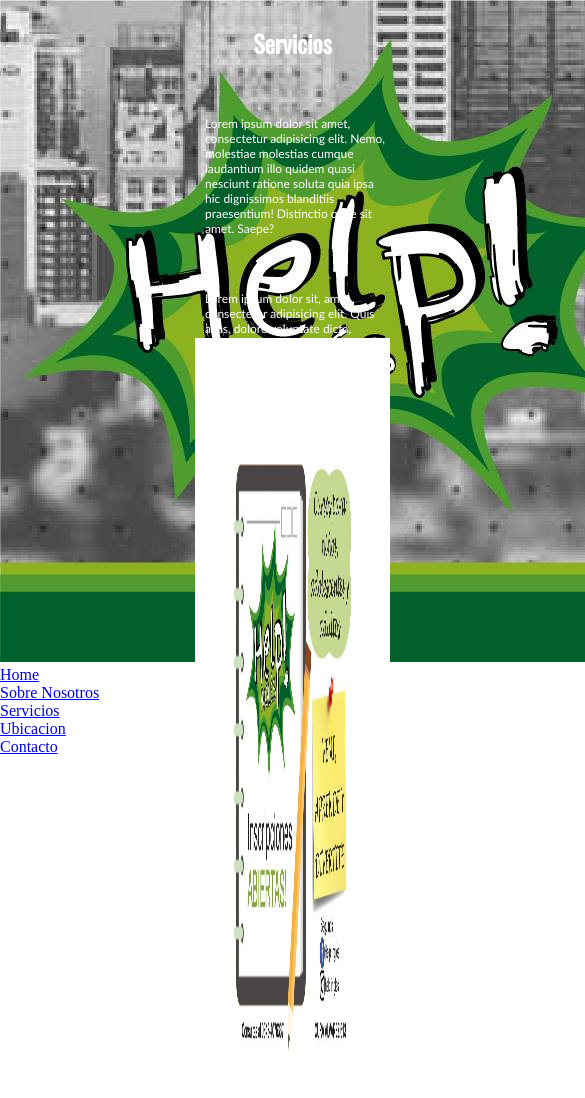
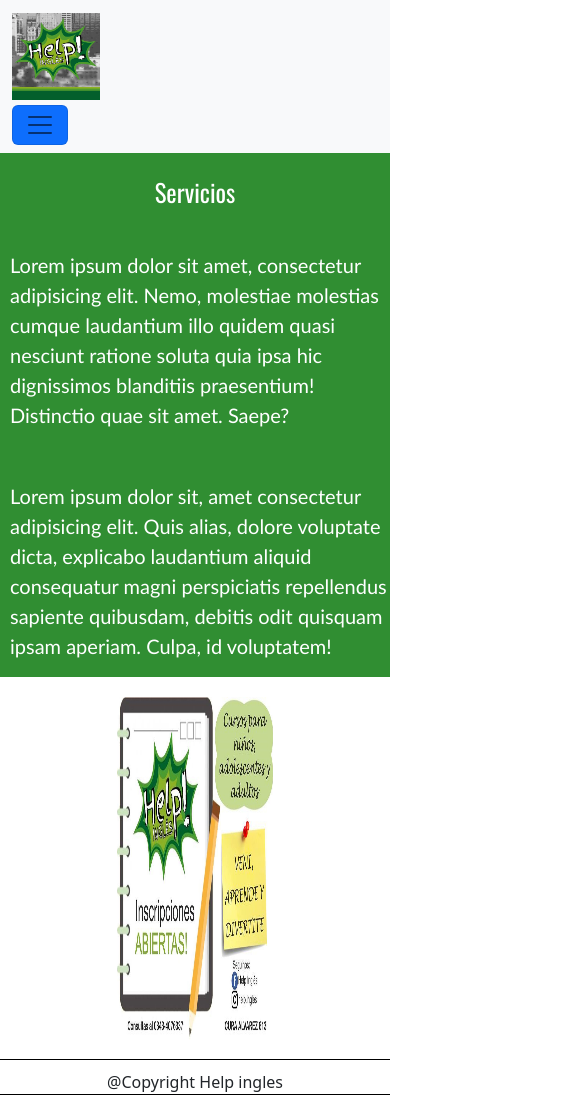
Before and after one commit to valenmasutti/proyecto-desarrollo-web, a website: page servicess/services.html in a window 390 px wide. Shown: the top 1098 px of the page, 585 px wide, since content can reach past the window. Drawn offline with nearby package versions, Linux system fonts and the light colour scheme.

Commit message:
responsive-services

```diff
--- a/scss/aboutus/_main-about.scss
+++ b/scss/aboutus/_main-about.scss
@@ -1,5 +1,11 @@
 @import "../var/variables";
 
+.main-about {
+  grid-area: main;
+  background-color: $bg-color;
+}
+
+.main-about {
   .contenedormain-2 {
     display: flex;
     flex-direction: column;
@@ -14,16 +20,11 @@
     color: white;
   }
 
-.main-about {
-  grid-area: main;
-  background-color: $bg-color;
-}
-
   h2 {
     padding-top: 25px;
     text-align: center;
     font-family: "Oswald", sans-serif;
-  color: white;
+    color: rgb(172, 29, 29);
   }
 
   .imm {
@@ -39,6 +40,7 @@ h2 {
     padding-left: 20px;
     margin-bottom: 20px;
   }
+}
 
 @media (max-width: 413px) {
   .image2 {
--- a/scss/servicess/_main-services.scss
+++ b/scss/servicess/_main-services.scss
@@ -1,42 +1,46 @@
-.grilla-services {
-  display: grid;
-  grid-template-areas:
-    "header header"
-    "main imagen"
-    "footer footer";
-  grid-template-rows: 40vh 100vh 6vh;
-  grid-template-columns: 50% 50%;
+.main-services {
+  grid-area: main;
+  width: 100%;
+  height: 100%;
+  background-color: $bg-color;
 }
 
+.main-services {
   .contenedormain-3 {
     display: flex;
     justify-content: center;
     align-items: center;
-  .contp {
-    display: flex;
     flex-direction: column;
-  }
+    height: 100vh;
   }
   .p2 {
     margin-left: 10px;
     color: white;
     font-size: 20px;
-  padding-top: 20px;
   }
 
   .immg {
     display: flex;
     justify-content: center;
     align-items: center;
-  grid-area: imagen;
-  background-color: white;
+    height: 80%;
+    width: 100%;
+    background-color: rgb(255, 255, 255);
     border: solid 0 rgb(0, 0, 0);
+
     .imagen3 {
-    height: 70%;
-    width: 80%;
+      height: 90%;
+      width: 40%;
     }
   }
 
+  h2 {
+    padding-top: 25px;
+    text-align: center;
+    font-family: "Oswald", sans-serif;
+    color: white;
+  }
+}
 // services-responisve
 @media (max-width: 898px) {
   .p2 {
@@ -44,10 +48,7 @@
   }
 }
 
-@media (max-width: 558px) {
-  .immg .imagen3 {
-    width: 60%;
-  }
+@media (max-width: 620px) {
   .p2 {
     font-size: 12px;
   }
--- a/servicess/services.html
+++ b/servicess/services.html
@@ -21,33 +21,77 @@
       href="https://fonts.googleapis.com/css2?family=Oswald&display=swap"
       rel="stylesheet"
     />
+    <!-- CSS only -->
+    <link
+      href="https://cdn.jsdelivr.net/npm/bootstrap@5.2.0/dist/css/bootstrap.min.css"
+      rel="stylesheet"
+      integrity="sha384-gH2yIJqKdNHPEq0n4Mqa/HGKIhSkIHeL5AyhkYV8i59U5AR6csBvApHHNl/vI1Bx"
+      crossorigin="anonymous"
+    />
     <link rel="stylesheet" href="../css/main.css" />
     <link
       rel="stylesheet"
       href="https://cdnjs.cloudflare.com/ajax/libs/animate.css/4.1.1/animate.min.css"
     />
   </head>
-  <body class="grilla-services">
-    <header class="contenedor">
-      <img class="image " src="../imagenes/logo.jpg" alt="logo help ingles" />
-      <nav>
-        <ul>
-          <li><a href="../index.html">Home</a></li>
-          <li><a href="../aboutus/aboutus.html">Sobre Nosotros</a></li>
-          <li>
-            <a href="../servicess/services.html">Servicios</a>
+  <body>
+    <header>
+      <nav class="navbar navbar-expand-lg bg-light">
+        <div class="container-fluid">
+          <a class="navbar-brand sm-4" href="#">
+            <img class="img-fluig w-25" src="../imagenes/logo.jpg" alt="" />
+          </a>
+          <button
+            class="navbar-toggler sm-8 bg-primary"
+            type="button"
+            data-bs-toggle="collapse"
+            data-bs-target="#navbarNav"
+            aria-controls="navbarNav"
+            aria-expanded="false"
+            aria-label="Toggle navigation"
+          >
+            <span class="navbar-toggler-icon"></span>
+          </button>
+          <div class="collapse navbar-collapse" id="navbarNav">
+            <ul class="navbar-nav">
+              <li class="nav-item">
+                <a
+                  class="nav-link active"
+                  aria-current="page"
+                  href="../index.html"
+                  >Home</a
+                >
               </li>
-          <li>
-            <a href="../location/location.html">Ubicacion</a>
+              <li class="nav-item">
+                <a class="nav-link" href="../aboutus/aboutus.html"
+                  >Sobre Nosotros</a
+                >
               </li>
-          <li><a href="../contact/contact.html">Contacto</a></li>
+              <li class="nav-item">
+                <a class="nav-link" href="../servicess/services.html"
+                  >Servicios</a
+                >
+              </li>
+              <li class="nav-item">
+                <a class="nav-link" href="../location/location.html"
+                  >Ubicacion</a
+                >
+              </li>
+              <li class="nav-item">
+                <a class="nav-link" href="../contact/contact.html">Contacto</a>
+              </li>
             </ul>
+          </div>
+        </div>
       </nav>
     </header>
-    <div class="main">
-      <h2 class="animate__animated animate__headShake animate__slow 2s animate__infinite">Servicios</h2>
-      <main class="contenedormain-3">
-        <div class="contp">
+    <main class="main-services">
+      <h2
+        class="animate__animated animate__headShake animate__slow 2s animate__infinite"
+      >
+        Servicios
+      </h2>
+      <div class="contenedormain-3">
         <p class="p2">
           Lorem ipsum dolor sit amet, consectetur adipisicing elit. Nemo,
           molestiae molestias cumque laudantium illo quidem quasi nesciunt
@@ -55,19 +99,12 @@
           Distinctio quae sit amet. Saepe?
         </p>
         <p class="p2">
-            Lorem ipsum dolor sit, amet consectetur adipisicing elit. Quis
-            alias, dolore voluptate dicta, explicabo laudantium aliquid
-            consequatur magni perspiciatis repellendus sapiente quibusdam,
-            debitis odit quisquam ipsam aperiam. Culpa, id voluptatem!
+          Lorem ipsum dolor sit, amet consectetur adipisicing elit. Quis alias,
+          dolore voluptate dicta, explicabo laudantium aliquid consequatur magni
+          perspiciatis repellendus sapiente quibusdam, debitis odit quisquam
+          ipsam aperiam. Culpa, id voluptatem!
         </p>
-          <p class="p2">
-            Lorem ipsum dolor sit amet consectetur adipisicing elit. Veritatis
-            minima distinctio aut facilis deleniti labore atque, facere
-            voluptatem voluptate, commodi illo delectus a eligendi officiis, sed
-            nihil iusto ratione optio.
-          </p>
-        </div>
-      </div>
+
         <div class="immg">
           <img
             class="imagen3"
@@ -75,9 +112,16 @@
             alt="logo de help ingles"
           />
         </div>
+      </div>
     </main>
     <footer class="pie">
       <span>@Copyright Help ingles</span>
     </footer>
+    <!-- JavaScript Bundle with Popper -->
+    <script
+      src="https://cdn.jsdelivr.net/npm/bootstrap@5.2.0/dist/js/bootstrap.bundle.min.js"
+      integrity="sha384-A3rJD856KowSb7dwlZdYEkO39Gagi7vIsF0jrRAoQmDKKtQBHUuLZ9AsSv4jD4Xa"
+      crossorigin="anonymous"
+    ></script>
   </body>
 </html>
```
Also changed, not shown: aboutus/aboutus.html (+3 -2 lines), css/main.css, 1 other file. Lines whose indentation alone changed are shown as unchanged.
